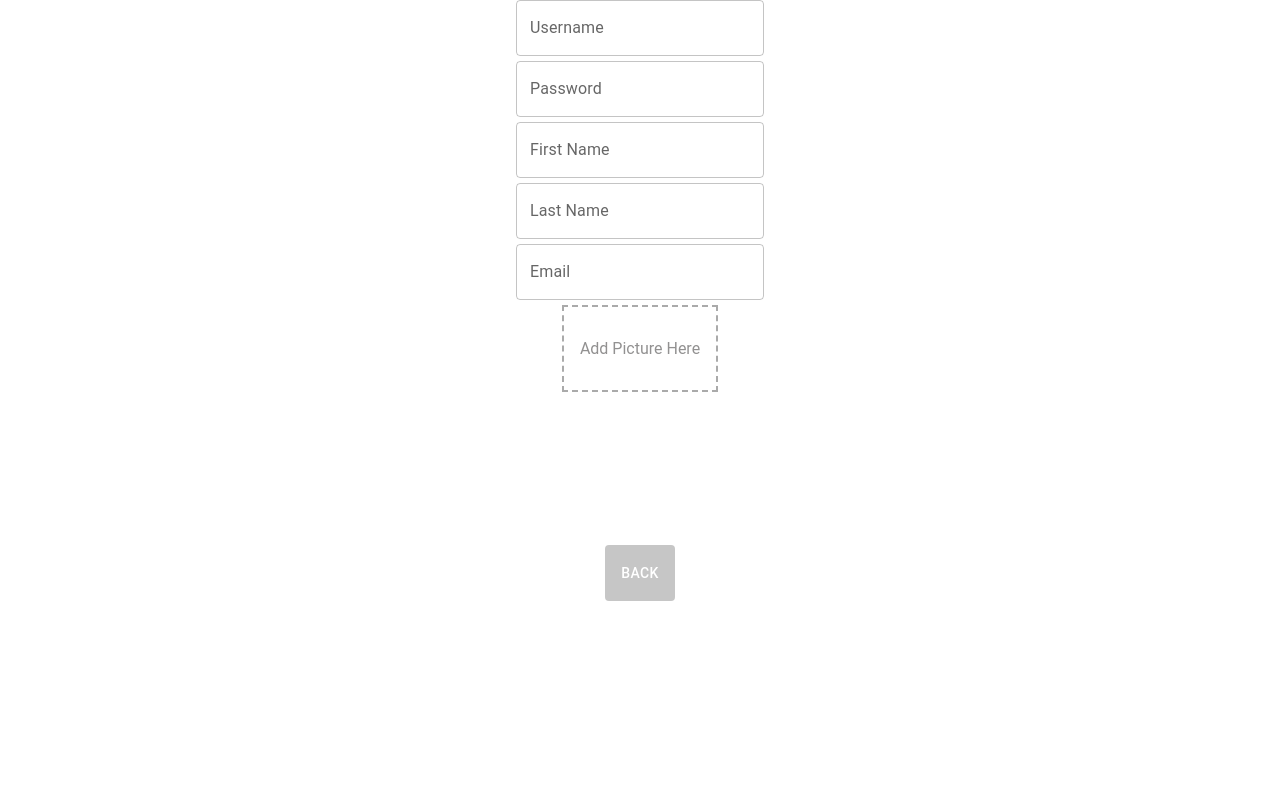
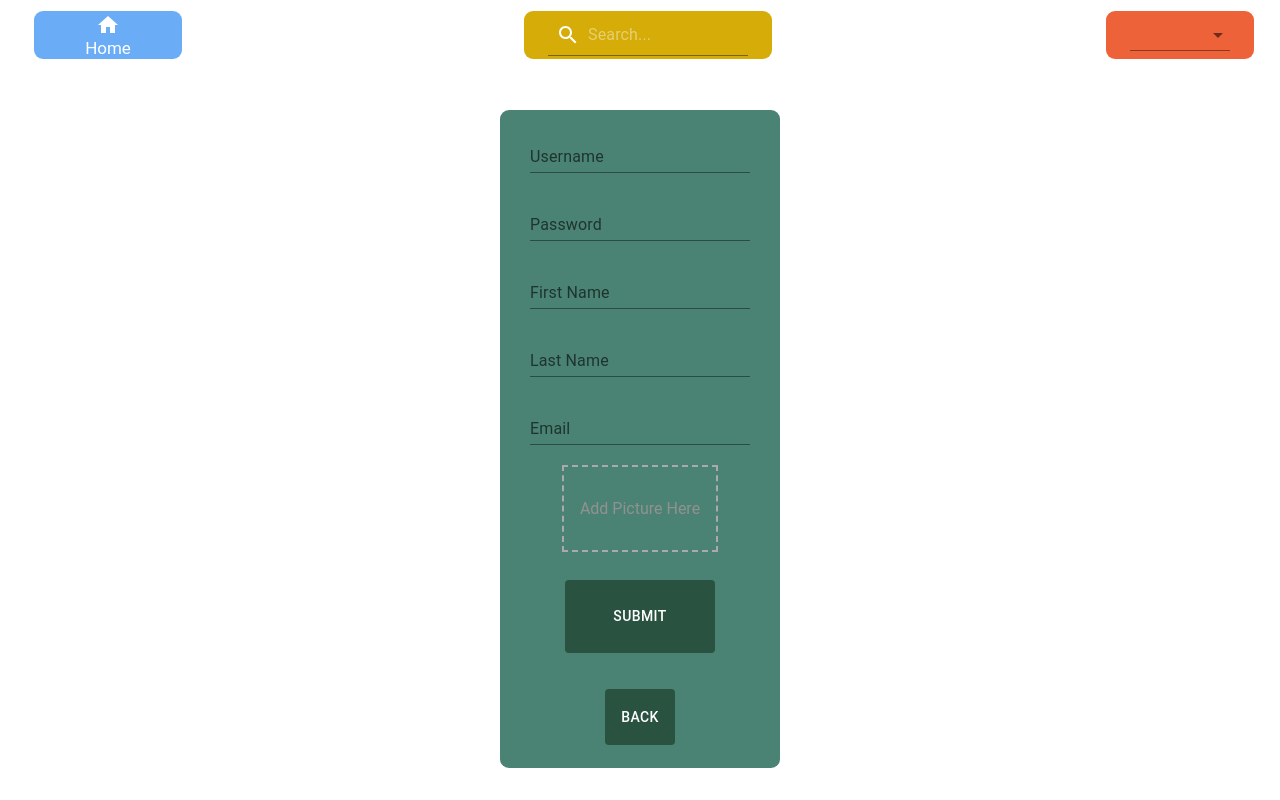
Before and after one commit to lucianopinochet/fullstack-pokemon-app, a React (Vite) app in the folder client/: page /register in a window 1280 px wide. Built offline with nearby package versions, Linux system fonts and the light colour scheme; no server answers.

Commit message:
style patch

```diff
--- a/client/src/App.tsx
+++ b/client/src/App.tsx
@@ -19,8 +19,11 @@ function App() {
             component={Home}
             path="/"
           />
-          <Route path="/login"><LoginRegister isLogin={true}/></Route>
-          <Route path="/register"><LoginRegister isLogin={false}/></Route>
+          <Route
+            component={LoginRegister}
+            path="/login"
+          />
+          <Route component={LoginRegister} path="/register"/>
         </Switch>
       </PokemonContextProvider>
     </ThemeProvider>
--- a/client/src/components/FlexBetween/index.tsx
+++ b/client/src/components/FlexBetween/index.tsx
@@ -1,7 +1,7 @@
 import { Box } from "@mui/material";
 import { styled } from "@mui/system";
 
-const FlexBetween = styled(Box)({ // component to style another component
+const FlexBetween = styled(Box)({
   display: "flex",
   justifyContent: "space-between",
   alignItems: "center",
--- a/client/src/components/Form/index.css
+++ b/client/src/components/Form/index.css
@@ -1,9 +1,4 @@
-.submit-form {
-  display: flex;
-  flex-direction: column;
-  align-items: center;
-  justify-content: space-between;
-}
+
 .submit-input{
   display: flex;
   flex-direction: column;
@@ -29,5 +24,5 @@ p{
   margin-right: 14px;
   margin-bottom: 0;
   margin-left: 14px;
-  color: #d32f2f;
+  color: #1a352a;
 }
--- a/client/src/components/Form/index.tsx
+++ b/client/src/components/Form/index.tsx
@@ -6,7 +6,7 @@ import {useLocation} from "wouter"
 import { useState } from "react"
 import { setLogin } from "../../state/Reducers"
 import DropzoneComp from "../DropzoneComp"
-
+import FlexBetween from "../FlexBetween"
 import './index.css'
 
 type Props = {
@@ -19,17 +19,12 @@ type Props = {
     [index:string]: string | Blob | undefined
 }
 
-type FormProp = {
-  isLogin:boolean
-}
-
-const Form:React.FC<FormProp> = ({isLogin}) => {
-
-
+const Form = () => {
   const dispatch = useDispatch()
 
-  const [,setLocation] = useLocation()
-
+  const [Location ,setLocation] = useLocation()
+  const isLogin = Location == '/login' ? true : false
+  console.log(Location)
   const [Error, setError] = useState({
     userName:false,
     email:false,
@@ -219,12 +214,31 @@ const Form:React.FC<FormProp> = ({isLogin}) => {
           setFieldValue
         } = formik
         return (
-          <form onSubmit={handleSubmit} className="submit-form">
-            <Box className='submit-input'>
+          <form onSubmit={handleSubmit} className="submit-form" >
+            <Box
+              sx={{
+                display: 'flex',
+                flexDirection: 'column',
+                alignItems: 'center',
+                justifyContent: 'space-between',
+              }}
+            >
+                <FlexBetween
+                  sx={{
+                    width:'250px',
+                    backgroundColor:'#4a8373',
+                    flexDirection:'column',
+                    gap:'20px',
+                    height:'auto',
+                    m:'10px',
+                    p:'15px'
+                  }}
+                >
                   {
                     isLogin
                     ?<TextField
                       label="Username"
+                      variant='standard'
                       onChange={handleChange}
                       onBlur={handleBlur}
                       value={values.userName}
@@ -235,6 +249,7 @@ const Form:React.FC<FormProp> = ({isLogin}) => {
                     />
                     :<TextField
                       label="Username"
+                      variant='standard'
                       onChange={(e:React.ChangeEvent<HTMLInputElement>) => handleUserNameChange(e, handleChange)}
                       onBlur={handleBlur}
                       value={values.userName}
@@ -251,6 +266,7 @@ const Form:React.FC<FormProp> = ({isLogin}) => {
                   }
                   <TextField
                     label="Password"
+                    variant='standard'
                     onChange={handleChange}
                     onBlur={handleBlur}
                     value={values.password}
@@ -267,6 +283,7 @@ const Form:React.FC<FormProp> = ({isLogin}) => {
                     <>
                       <TextField
                         label="First Name"
+                        variant='standard'
                         onChange={handleChange}
                         onBlur={handleBlur}
                         value={values.firstName}
@@ -280,6 +297,7 @@ const Form:React.FC<FormProp> = ({isLogin}) => {
                       }
                       <TextField
                         label="Last Name"
+                        variant='standard'
                         onChange={handleChange}
                         onBlur={handleBlur}
                         value={values.lastName}
@@ -293,6 +311,7 @@ const Form:React.FC<FormProp> = ({isLogin}) => {
                       }
                       <TextField
                         label="Email"
+                        variant='standard'
                         onChange={(e:React.ChangeEvent<HTMLInputElement>) => handleEmailChange(e, handleChange)}
                         onBlur={handleBlur}
                         value={values.email}
@@ -309,20 +328,32 @@ const Form:React.FC<FormProp> = ({isLogin}) => {
                       <DropzoneComp func={setFieldValue} picturePath={values.picturePath}/>
                     </>
                   )}
-            </Box>
-            <Box>
                   <Button
                     type="submit"
                     sx={{
-                  m: "2rem 0",
-                  p: "1rem",
-                  backgroundColor: 'c',
+                      m: "0.5rem 0",
+                      p: "1.5rem 3rem",
+                      backgroundColor: '#295241',
                       color: '#fff',
-                  "&:hover": { backgroundColor: '#99aa11' },
+                      "&:hover": { backgroundColor: '#1a352a' },
                     }}
                       >
                         Submit
                   </Button>
+                  <Button
+                    onClick={() => setLocation('/')}
+                    sx={{
+                      m: "0.5rem 0",
+                      p: "1rem",
+                      backgroundColor: '#295241',
+                      color: '#fff',
+                      "&:hover": { backgroundColor: '#1a352a' },
+                      "&:visited": { color: '#fff' },
+                    }}
+                  >
+                    Back
+                  </Button>
+                </FlexBetween>
             </Box>
           </form>
         )
--- a/client/src/components/NavBar/index.css
+++ b/client/src/components/NavBar/index.css
@@ -3,3 +3,11 @@ a{
     font-family: 'Manrope', sans-serif;
     text-decoration: none;
 }
+.item-login-drop{
+  background-color: #ee6239 !important;
+  color: #fff !important;
+
+}
+.css-1ka5eyc-MuiPaper-root-MuiMenu-paper-MuiPopover-paper{
+  background-color: #ee6239 !important;
+}
--- a/client/src/components/NavBar/index.tsx
+++ b/client/src/components/NavBar/index.tsx
@@ -33,6 +33,7 @@ export default function Navbar(){
         flexDirection: 'row',
         alignItems: 'center',
         justifyContent: 'space-between',
+        m:"10px 10px 40px 10px",
       }}
     >
       <IconButton onClick={() => {
@@ -44,7 +45,8 @@ export default function Navbar(){
             flexDirection:"column",
             gap:"0",
             fontSize:"17px",
-            backgroundColor:"#6aacf6"
+            backgroundColor:"#6aacf6",
+            width:"100px",
           }}
         >
           <Home/>
@@ -66,18 +68,29 @@ export default function Navbar(){
                   width:'100px',
                   color:"#fff !important",
                 }}
+                label='Options'
                 displayEmpty
                   >
-                  <MenuItem>Options</MenuItem>
+                  <MenuItem
+                    className="item-login-drop"
+                    value=''
+                    disabled
+                  >
+                    <em>
+                    Options
+                    </em>
+                  </MenuItem>
                   <MenuItem
                     onClick={() => setLocation('/login')}
                     value="login"
+                    className="item-login-drop"
                   >
-                    Login
+                    Sign In
                   </MenuItem>
                   <MenuItem
                     onClick={() => setLocation('/register')}
                     value="register"
+                    className="item-login-drop"
                   >
                     Register
                   </MenuItem>
@@ -92,16 +105,17 @@ export default function Navbar(){
                   }}
                   displayEmpty
                 >
-                  <MenuItem >{userName}</MenuItem>
-                  <MenuItem onClick={handleClick} value="logout">Logout</MenuItem>
+                  <MenuItem className="item-login-drop" >{userName}</MenuItem>
+                  <MenuItem className="item-login-drop" value="profile">Profile</MenuItem>
+                  <MenuItem className="item-login-drop" value="settings">Settings</MenuItem>
+                  <MenuItem className="item-login-drop" onClick={handleClick} value="logout">Logout</MenuItem>
                 </Select>
               </>
             )
-
-
           }
         </FormControl>
       </FlexBetween>
+
     </Box>
   )
 }
--- a/client/src/pages/LoginRegister/index.tsx
+++ b/client/src/pages/LoginRegister/index.tsx
@@ -1,30 +1,11 @@
 import React from "react"
-import { Link } from "wouter"
-import { Button } from "@mui/material"
 import Form from "../../components/Form"
+import Navbar from "../../components/NavBar"
 
-type Prop = {
-  isLogin:boolean
-}
-const Register:React.FC<Prop> = ({isLogin}) => {
+const Register:React.FC<void> = () => {
   return <>
-    <Form isLogin={isLogin}/>
-    <div className="submit-input">
-      <Link to='/'>
-      <Button
-          sx={{
-            m: "2rem 0",
-            p: "1rem",
-            backgroundColor: '#aaaa',
-            color: '#fff',
-            "&:hover": { backgroundColor: '#99aa11' },
-            "&:visited": { color: '#fff' },
-          }}
-        >
-          Back
-        </Button>
-      </Link>
-    </div>
+    <Navbar />
+    <Form />
   </>
 }
 export default Register
```
Lines whose indentation alone changed are shown as unchanged.
